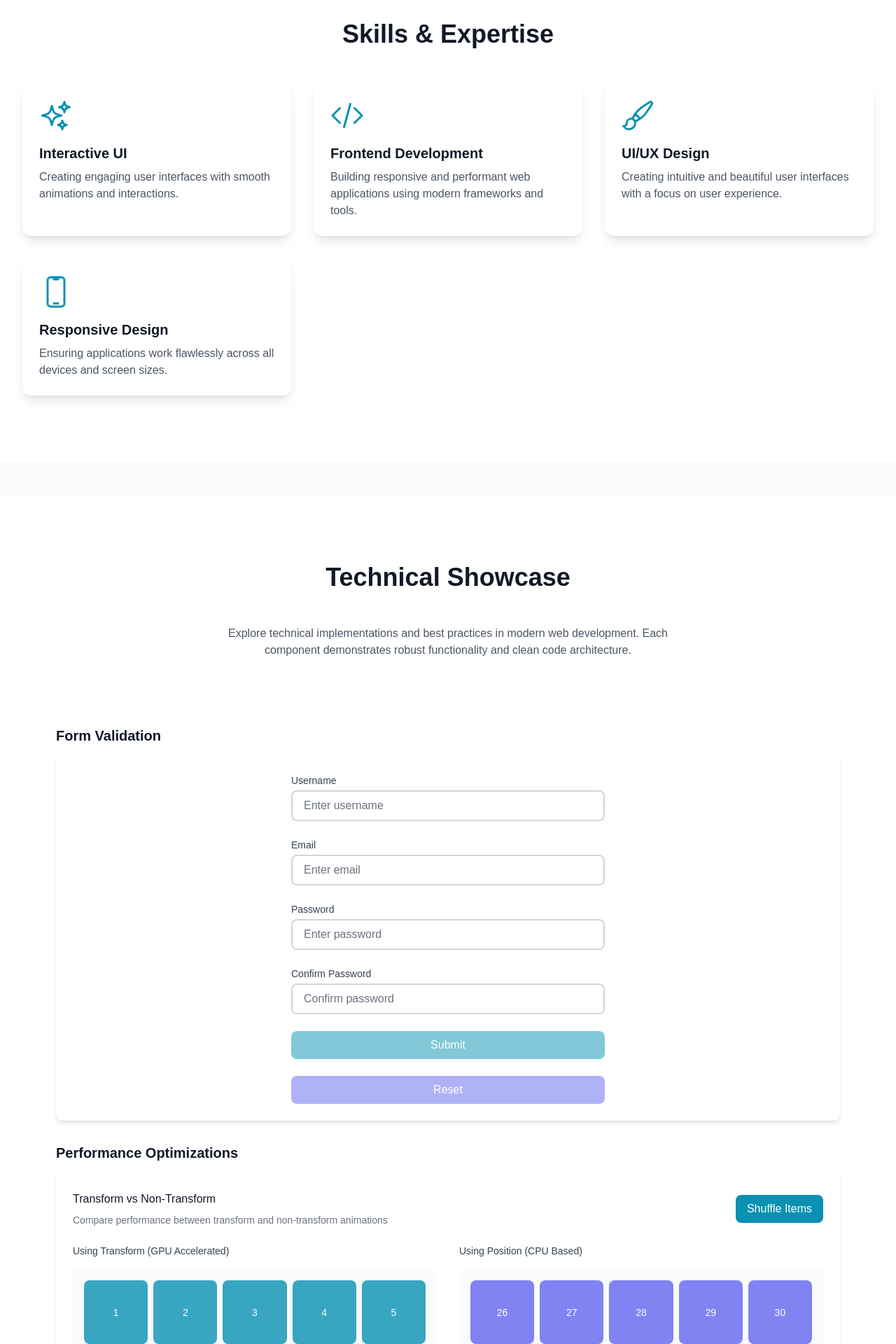
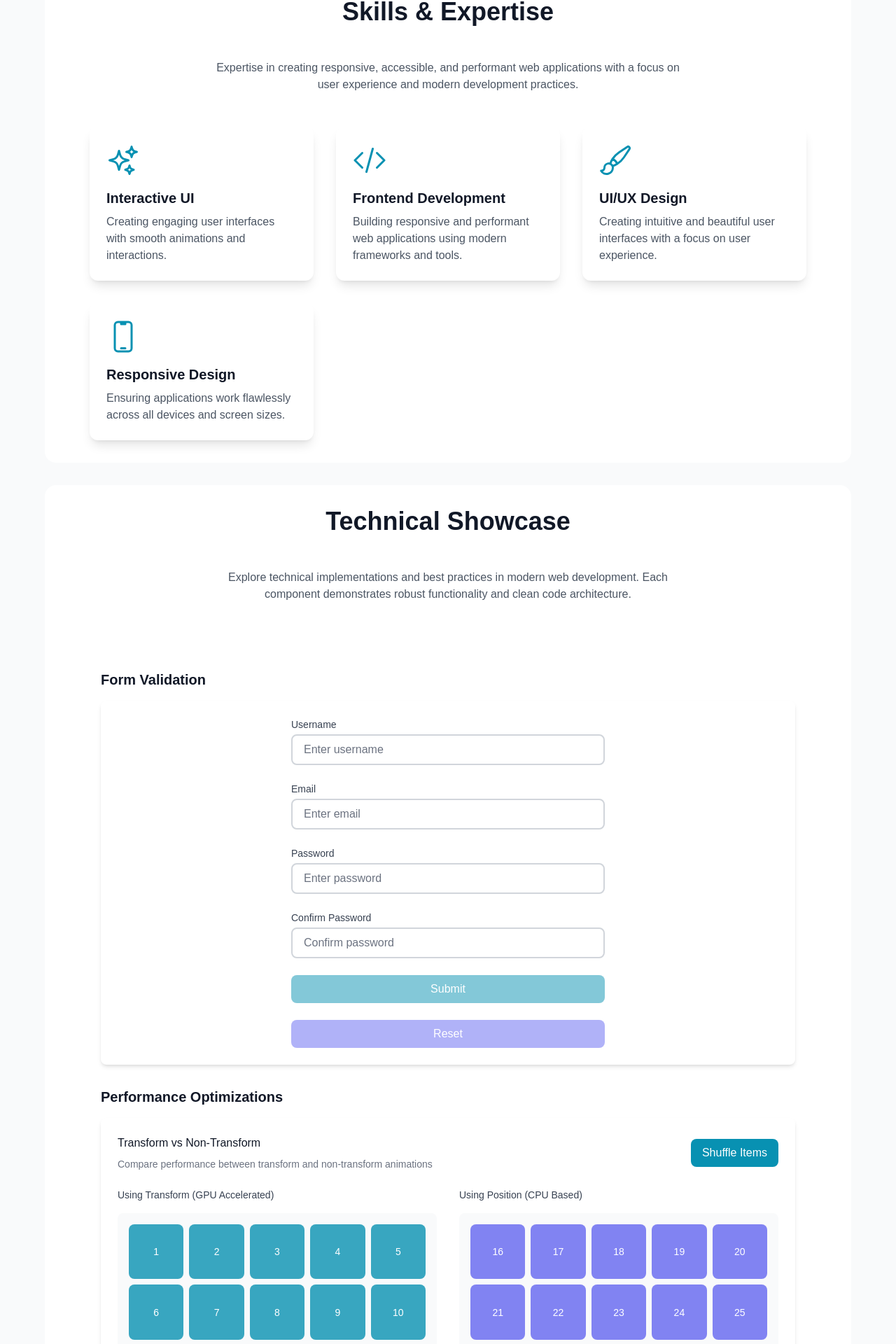
Before and after one commit to adriancubillos/showcase, a React (Vite) app: page / in a window 1280 px wide. Shown: the part 867-2787 px from the top of the page at 70% size. Built offline with nearby package versions, Linux system fonts and the light colour scheme.

Commit message:
feat: add footer and improve responsive layout with rounded sections

```diff
--- a/src/App.jsx
+++ b/src/App.jsx
@@ -11,6 +11,7 @@ import Navigation from './components/Navigation'
 import InteractionsShowcase from './components/InteractionsShowcase'
 import TechnicalShowcase from './components/TechnicalShowcase'
 import scrollTo from './components/ScrollTo'
+import Footer from './components/Footer'
 import './App.css'
 
 const skills = [
@@ -92,9 +93,10 @@ function App() {
   }, [darkMode]);
 
   return (
-    <div className="min-h-screen bg-gray-50 dark:bg-gray-900 transition-colors duration-300">
+    <div className="min-h-screen bg-gray-50 dark:bg-gray-900 text-gray-900 dark:text-gray-100">
       <DarkModeToggle darkMode={darkMode} setDarkMode={setDarkMode} />
       <Navigation />
+      <div className="max-w-7xl mx-auto px-4 sm:px-6 lg:px-8">
         {/* Hero Section */}
         <section id="hero" className="section-container min-h-screen flex flex-col justify-center items-center text-center">
           <motion.div
@@ -128,52 +130,66 @@ function App() {
         </section>
 
         {/* Skills Section */}
-      <section id="skills" ref={ref} className="section-container bg-white dark:bg-gray-800">
+        <section id="skills" ref={ref} className="section-container rounded-2xl my-8 mx-4 sm:mx-8 p-8 bg-white dark:bg-gray-800">
           <h2 className="text-4xl font-bold text-center mb-12">Skills & Expertise</h2>
+          <p className="text-center text-gray-600 dark:text-gray-300 mb-12 max-w-2xl mx-auto">
+            Expertise in creating responsive, accessible, and performant web applications
+            with a focus on user experience and modern development practices.
+          </p>
+          <div className="max-w-5xl mx-auto">
             <div className="grid grid-cols-1 md:grid-cols-3 gap-8">
               {skills.map((skill, index) => (
                 <SkillCard key={index} {...skill} />
               ))}
             </div>
+          </div>
         </section>
 
         {/* Technical Section */}
-      <section id="technical" className="mt-12 section-container bg-white dark:bg-gray-800">
+        <section id="technical" className="section-container rounded-2xl my-8 mx-4 sm:mx-8 p-8 bg-white dark:bg-gray-800">
           <h2 className="text-4xl font-bold text-center mb-12">Technical Showcase</h2>
           <p className="text-center text-gray-600 dark:text-gray-300 mb-12 max-w-2xl mx-auto">
             Explore technical implementations and best practices in modern web development.
             Each component demonstrates robust functionality and clean code architecture.
           </p>
+          <div className="max-w-5xl mx-auto">
             <TechnicalShowcase />
+          </div>
         </section>
 
         {/* Interactions Section */}
-      <section id="interactions" className="mt-12 section-container bg-white dark:bg-gray-800">
+        <section id="interactions" className="section-container rounded-2xl my-8 mx-4 sm:mx-8 p-8 bg-white dark:bg-gray-800">
           <h2 className="text-4xl font-bold text-center mb-12">Interactive Elements</h2>
           <p className="text-center text-gray-600 dark:text-gray-300 mb-12 max-w-2xl mx-auto">
             Explore various interactive elements and animations that enhance the user experience.
             Each component is designed to provide meaningful feedback and engagement.
           </p>
+          <div className="max-w-5xl mx-auto">
             <InteractionsShowcase />
+          </div>
         </section>
 
         {/* Projects Section */}
-      <section id="projects" className="section-container">
+        <section id="projects" className="section-container rounded-2xl my-8 mx-4 sm:mx-8 p-8 bg-gray-50 dark:bg-gray-900">
           <h2 className="text-4xl font-bold text-center mb-12">Featured Projects</h2>
+          <div className="max-w-5xl mx-auto">
             <div className="grid grid-cols-1 md:grid-cols-2 gap-8">
               {projects.map((project, index) => (
                 <ProjectCard key={index} {...project} />
               ))}
             </div>
+          </div>
         </section>
 
         {/* Contact Section */}
-      <section id="contact" className="section-container bg-white dark:bg-gray-800">
+        <section id="contact" className="section-container rounded-2xl my-8 mx-4 sm:mx-8 p-8 bg-white dark:bg-gray-800">
           <h2 className="text-4xl font-bold text-center mb-12">Get in Touch</h2>
           <div className="max-w-2xl mx-auto">
             <ContactForm />
           </div>
         </section>
+        <Footer />
+      </div>
     </div>
   )
 }
--- /dev/null
+++ b/src/components/Footer.jsx
@@ -0,0 +1,11 @@
+const Footer = () => {
+  return (
+    <footer className="py-8 text-center text-gray-600 dark:text-gray-400">
+      <p className="text-sm">
+        © {new Date().getFullYear()} | Built with React & TailwindCSS
+      </p>
+    </footer>
+  );
+};
+
+export default Footer;
--- a/src/components/technical/PerformanceDemo.jsx
+++ b/src/components/technical/PerformanceDemo.jsx
@@ -2,7 +2,7 @@ import { useState } from 'react';
 import { motion, AnimatePresence } from 'framer-motion';
 
 const PerformanceDemo = () => {
-    const [items, setItems] = useState(Array.from({ length: 50 }, (_, i) => i));
+    const [items, setItems] = useState(Array.from({ length: 30 }, (_, i) => i));
     const [animating, setAnimating] = useState(false);
 
     const shuffleArray = () => {
@@ -32,16 +32,16 @@ const PerformanceDemo = () => {
                 </button>
             </div>
 
-            <div className="grid grid-cols-2 gap-8">
+            <div className="grid grid-cols-1 sm:grid-cols-2 gap-4 sm:gap-8">
                 {/* Transform-based Animation */}
                 <div className="space-y-4">
                     <h5 className="text-sm font-medium text-gray-700 dark:text-gray-300">
                         Using Transform (GPU Accelerated)
                     </h5>
-                    <div className="h-[300px] overflow-hidden bg-gray-50 dark:bg-gray-800 rounded-lg p-4">
-                        <div className="grid grid-cols-5 gap-2">
+                    <div className="h-[280px] sm:h-[400px] overflow-y-auto bg-gray-50 dark:bg-gray-800 rounded-lg p-2 sm:p-4">
+                        <div className="grid grid-cols-3 sm:grid-cols-5 gap-1.5 sm:gap-2">
                             <AnimatePresence>
-                                {items.slice(0, 25).map((item) => (
+                                {items.slice(0, 15).map((item) => (
                                     <motion.div
                                         key={item}
                                         layout
@@ -54,8 +54,8 @@ const PerformanceDemo = () => {
                                             damping: 25
                                         }}
                                         className="aspect-square bg-primary/80 rounded-lg
-                                            flex items-center justify-center text-white text-sm
-                                            transform-gpu" // Use GPU acceleration
+                                            flex items-center justify-center text-white text-[10px] sm:text-sm
+                                            transform-gpu select-none" // Use GPU acceleration
                                     >
                                         {item + 1}
                                     </motion.div>
@@ -77,10 +77,10 @@ const PerformanceDemo = () => {
                     <h5 className="text-sm font-medium text-gray-700 dark:text-gray-300">
                         Using Position (CPU Based)
                     </h5>
-                    <div className="h-[300px] overflow-hidden bg-gray-50 dark:bg-gray-800 rounded-lg p-4">
-                        <div className="grid grid-cols-5 gap-2">
+                    <div className="h-[280px] sm:h-[400px] overflow-y-auto bg-gray-50 dark:bg-gray-800 rounded-lg p-2 sm:p-4">
+                        <div className="grid grid-cols-3 sm:grid-cols-5 gap-1.5 sm:gap-2">
                             <AnimatePresence>
-                                {items.slice(25).map((item) => (
+                                {items.slice(15).map((item) => (
                                     <motion.div
                                         key={item}
                                         layout
@@ -93,8 +93,8 @@ const PerformanceDemo = () => {
                                             damping: 25
                                         }}
                                         className="aspect-square bg-secondary/80 rounded-lg
-                                            flex items-center justify-center text-white text-sm
-                                            relative" // Use position-based animation
+                                            flex items-center justify-center text-white text-[10px] sm:text-sm
+                                            relative select-none" // Use position-based animation
                                     >
                                         {item + 1}
                                     </motion.div>
```
Lines whose indentation alone changed are shown as unchanged.
